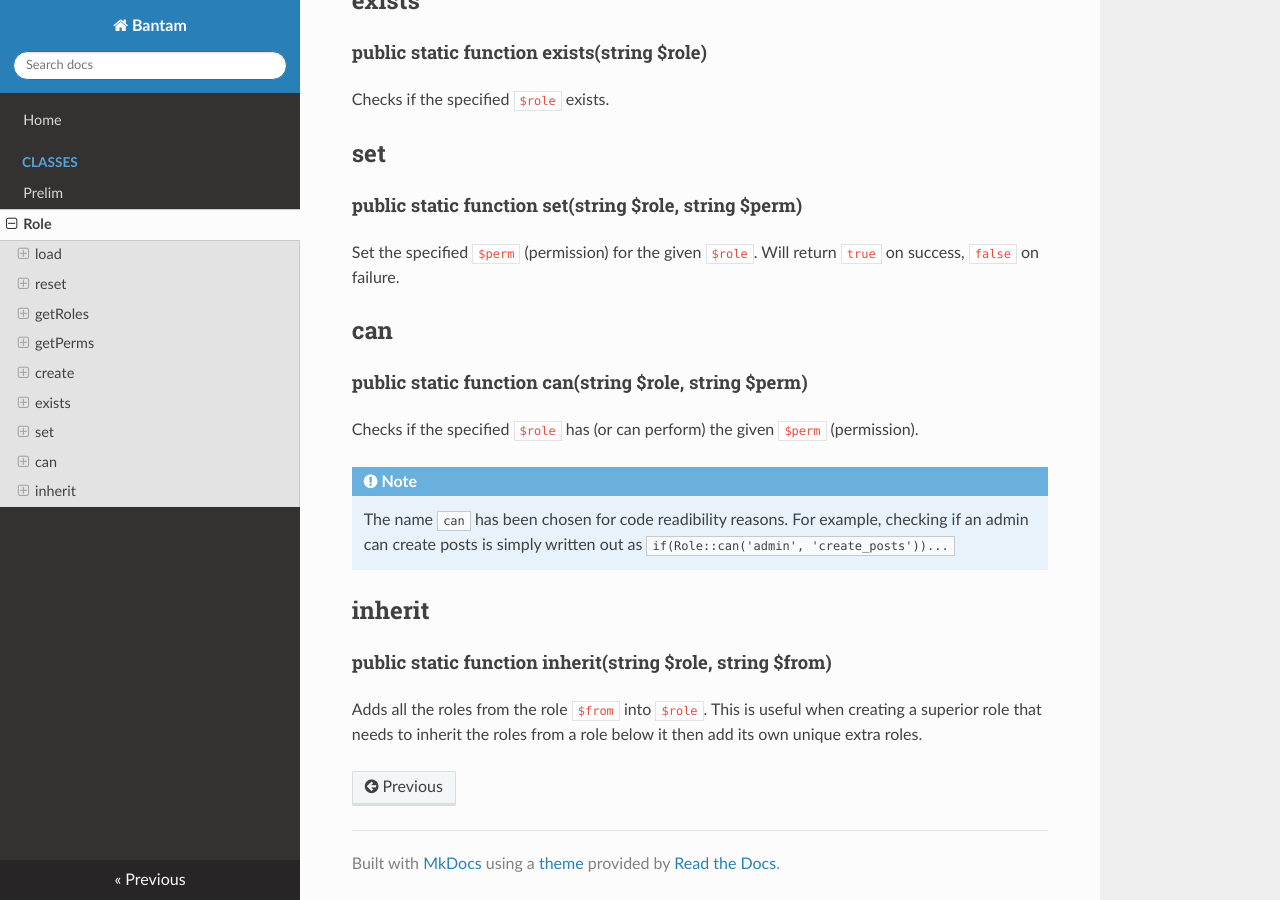
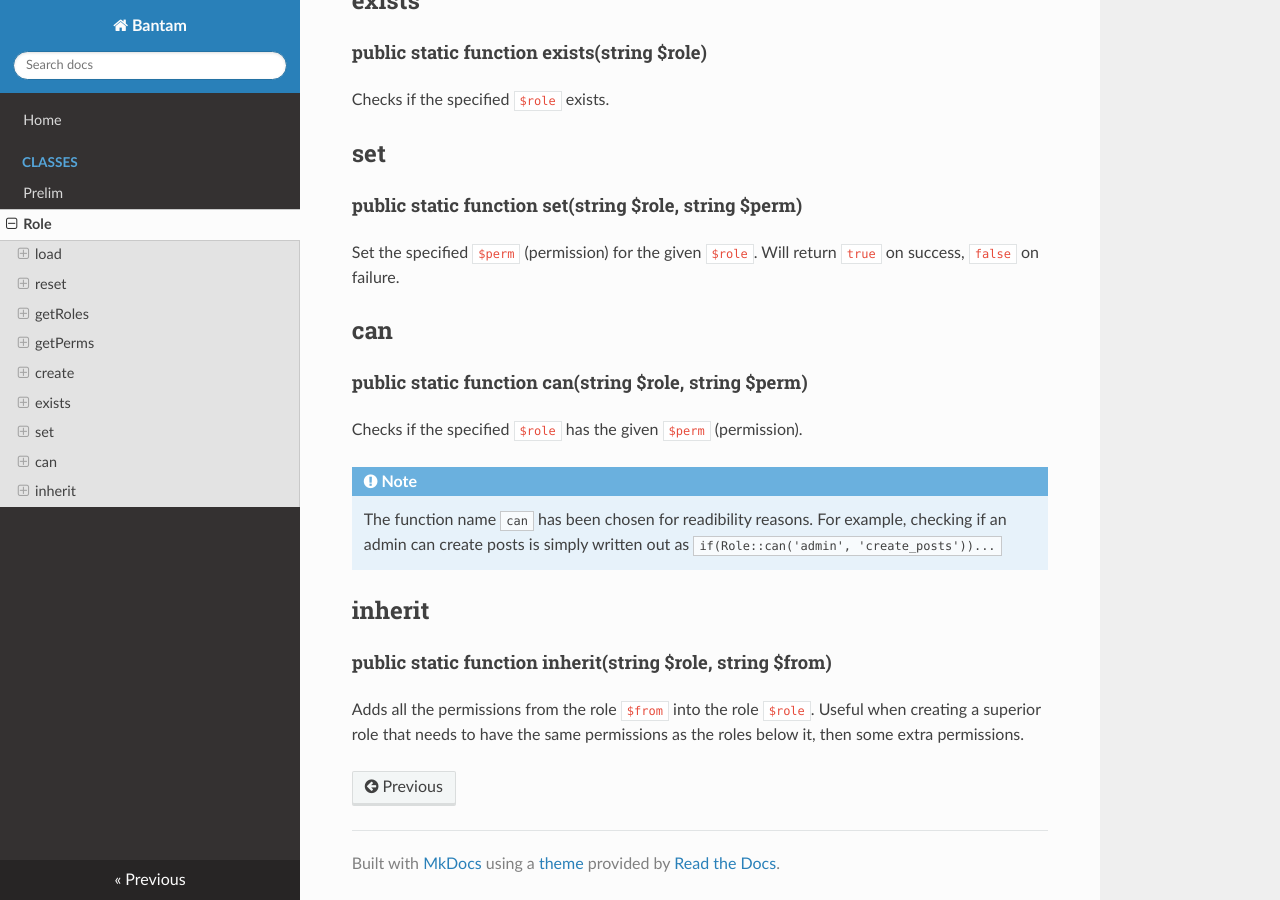
Before and after one commit to r3oath/bantam, an MkDocs documentation site: the page built from docs/role.md, in a window 1280 px wide and 900 px high, scrolled down 1134 px. Built offline with MkDocs 1.6.1, drawn with Linux system fonts in a browser that asks for light colours; nearby versions of some CDN libraries; old or Windows-style settings are respelled for this version of MkDocs; some of the changed text lies outside the part shown.

Commit message:
Updated documentation.

```diff
--- a/docs/role.md
+++ b/docs/role.md
@@ -8,9 +8,9 @@ array should follow the format `array('role' => array('perm1', 'perm2'), ...)`.
 return `true` on success, `false` on failure.
 
 ## reset
-#### public static function reset(mixed $role=null)
-Resets either the given `$role` or if `$role` is set to `true` will reset
-(clear) all permissions currently stored for all roles. Will return `true` on
+#### public static function remove(mixed $role=null)
+Removes either the given `$role` and all of its permissions or if `$role` is set to
+`true`, this will remove all roles & permissions currently stored. Will return `true` on
 success, `false` on failure.
 
 ## getRoles
@@ -39,15 +39,15 @@ on success, `false` on failure.
 
 ## can
 #### public static function can(string $role, string $perm)
-Checks if the specified `$role` has (or can perform) the given `$perm` (permission).
+Checks if the specified `$role` has the given `$perm` (permission).
 
 !!! note
-    The name `can` has been chosen for code readibility reasons. For example,
+    The function name `can` has been chosen for readibility reasons. For example,
     checking if an admin can create posts is simply written out as
     `if(Role::can('admin', 'create_posts'))...`
 
 ## inherit
 #### public static function inherit(string $role, string $from)
-Adds all the roles from the role `$from` into `$role`. This is useful when creating
-a superior role that needs to inherit the roles from a role below it then add its
-own unique extra roles.
+Adds all the permissions from the role `$from` into the role `$role`. Useful when
+creating a superior role that needs to have the same permissions as the roles below it,
+then some extra permissions.
```
Also changed, not shown: docs/prelim.md (+8 -7 lines).
